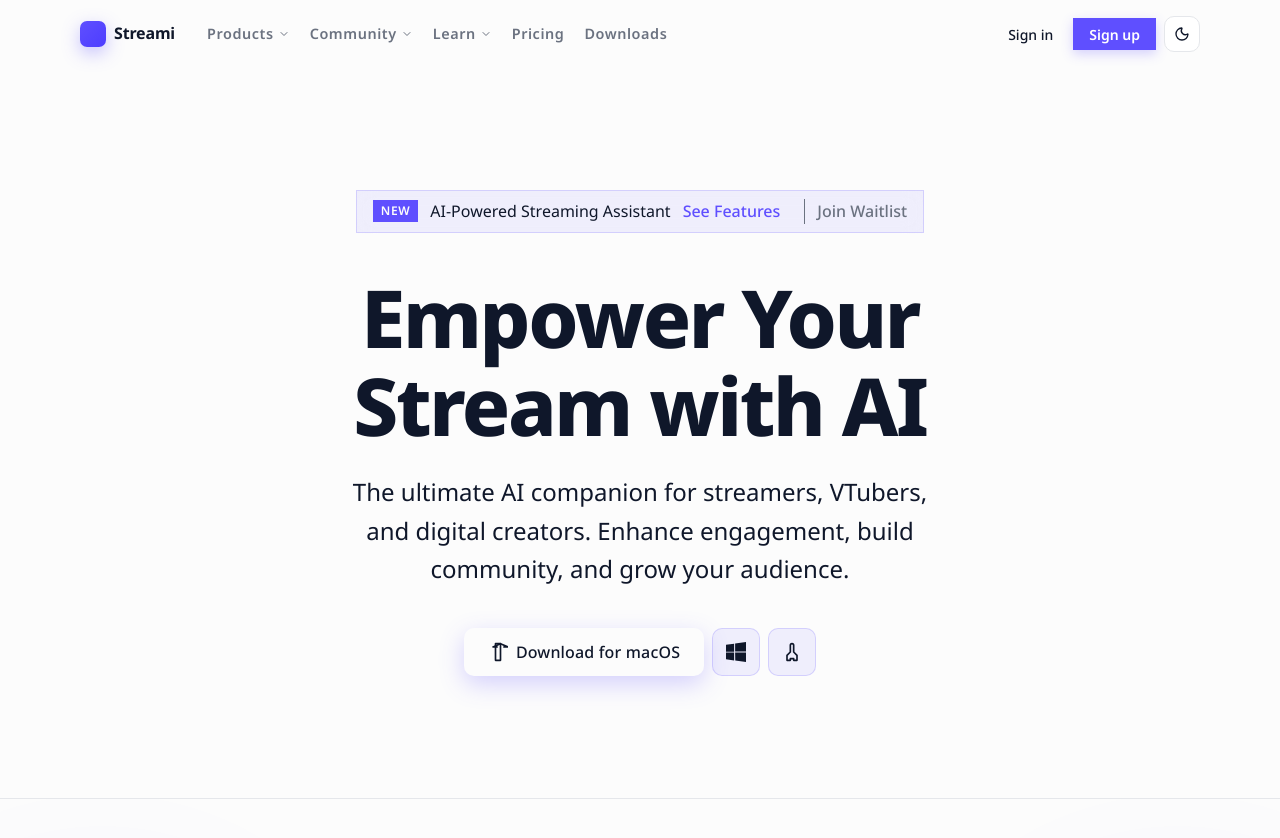
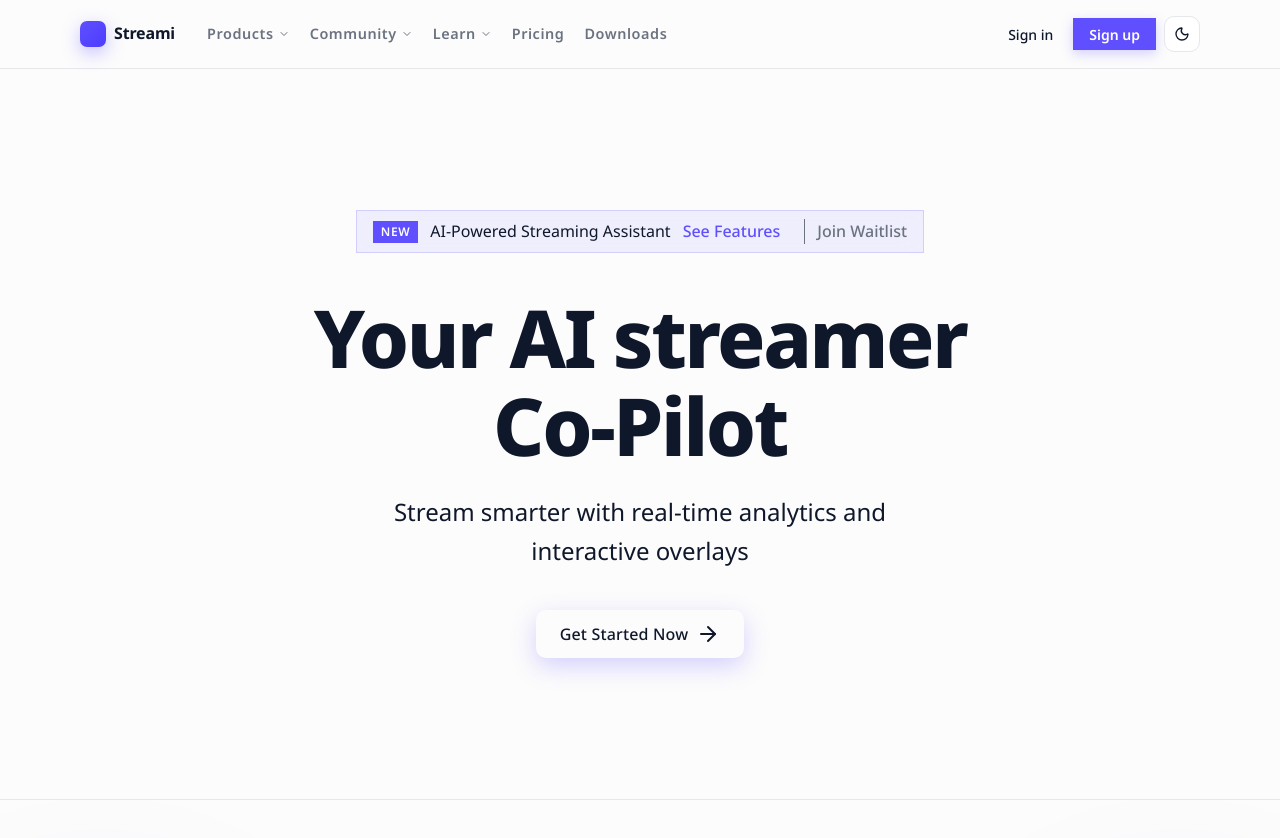
Before and after one commit to Tolgahan20/Streami-Frontend, a Next.js app: page / in a window 1280 px wide. Shown: the top 838 px of the page. Built offline with nearby package versions, Linux system fonts and the light colour scheme.

Commit message:
content update

```diff
--- a/src/components/landing/cta/Cta.module.css
+++ b/src/components/landing/cta/Cta.module.css
@@ -66,11 +66,13 @@
 }
 
 .mainCta {
-  min-width: 180px;
-  height: 44px !important;
-  font-size: 0.875rem !important;
-  letter-spacing: 0.05em !important;
-  font-weight: 600 !important;
+  min-width: 200px;
+  height: 48px !important;
+  font-weight: 600;
+  letter-spacing: 0.01em;
+  padding: 0 var(--space-6) !important;
+  border-radius: var(--radius) !important;
+  box-shadow: 0 8px 24px rgba(95, 79, 255, 0.25) !important;
 }
 
 /* Background */
--- a/src/components/landing/hero/Hero.tsx
+++ b/src/components/landing/hero/Hero.tsx
@@ -6,6 +6,7 @@ import styles from "./Hero.module.css";
 import { Button } from "@/components/ui/button/Button";
 import { H1, Text } from "@/components/ui/typography/Typography";
 import gsap from "gsap";
+import { ArrowRightIcon } from "lucide-react";
 
 export default function Hero() {
   const rootRef = useRef<HTMLElement>(null);
@@ -51,8 +52,8 @@ export default function Hero() {
 
         <div ref={titleRef}>
           <H1 className={styles.title}>
-            Empower Your<br />
-            Stream with AI
+            Your AI streamer<br />
+            Co-Pilot
           </H1>
         </div>
 
@@ -62,8 +63,7 @@ export default function Hero() {
             color="muted"
             variant="large"
           >
-            The ultimate AI companion for streamers, VTubers, and digital creators.
-            Enhance engagement, build community, and grow your audience.
+            Stream smarter with real-time analytics and interactive overlays
           </Text>
         </div>
 
@@ -72,39 +72,10 @@ export default function Hero() {
             variant="primary"
             size="lg"
             className={styles.mainCta}
-            leftIcon={
-              <svg width="20" height="20" viewBox="0 0 24 24" fill="none" xmlns="http://www.w3.org/2000/svg">
-                <path d="M15 2H9v20h6V2z" stroke="currentColor" strokeWidth="2" strokeLinecap="round" strokeLinejoin="round"/>
-                <path d="M19 6h5l-9-4-9 4h5" stroke="currentColor" strokeWidth="2" strokeLinecap="round" strokeLinejoin="round"/>
-              </svg>
-            }
+            rightIcon={<ArrowRightIcon />}
           >
             <Link href="/get-started">
-              Download for macOS
-            </Link>
-          </Button>
-
-          <Button
-            variant="outline"
-            size="lg"
-            className={styles.secondaryCta}
-          >
-            <Link href="/download/windows">
-              <svg width="20" height="20" viewBox="0 0 24 24" fill="none" xmlns="http://www.w3.org/2000/svg">
-                <path d="M0 3.449L9.75 2.1v9.451H0m10.949-9.602L24 0v11.4H10.949M0 12.6h9.75v9.451L0 20.699M10.949 12.6H24V24l-12.9-1.801" fill="currentColor"/>
-              </svg>
-            </Link>
-          </Button>
-
-          <Button
-            variant="outline"
-            size="lg"
-            className={styles.secondaryCta}
-          >
-            <Link href="/download/linux">
-              <svg width="20" height="20" viewBox="0 0 24 24" fill="none" xmlns="http://www.w3.org/2000/svg">
-                <path d="M12 2a2 2 0 0 1 2 2v8l4 4v6h-4v-2H10v2H6v-6l4-4V4a2 2 0 0 1 2-2z" stroke="currentColor" strokeWidth="2" strokeLinecap="round" strokeLinejoin="round"/>
-              </svg>
+              Get Started Now
             </Link>
           </Button>
         </div>
--- a/src/components/layout/Navbar/NavBar.module.css
+++ b/src/components/layout/Navbar/NavBar.module.css
@@ -14,6 +14,8 @@
   max-width: 1400px;
   margin: 0 auto;
   padding: var(--space-4) var(--space-12);
+  border-bottom: 1px solid var(--border);
+
 }
 
 .brand {
--- a/src/components/layout/Navbar/Navbar.module.css
+++ b/src/components/layout/Navbar/Navbar.module.css
@@ -14,6 +14,8 @@
   max-width: 1400px;
   margin: 0 auto;
   padding: var(--space-4) var(--space-12);
+  border-bottom: 1px solid var(--border);
+
 }
 
 .brand {
```
